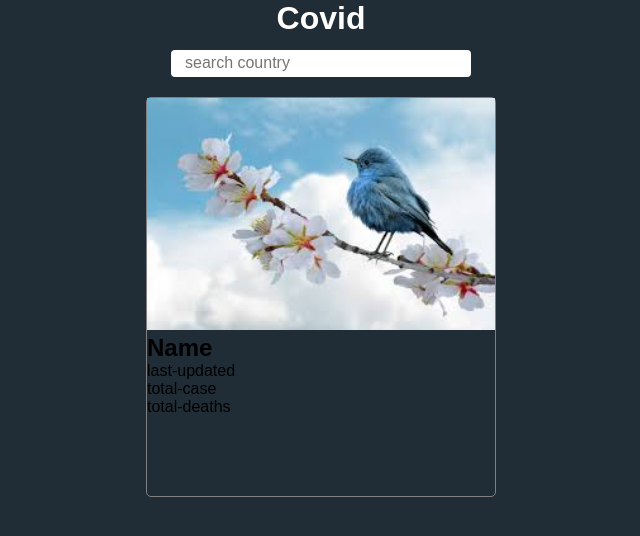
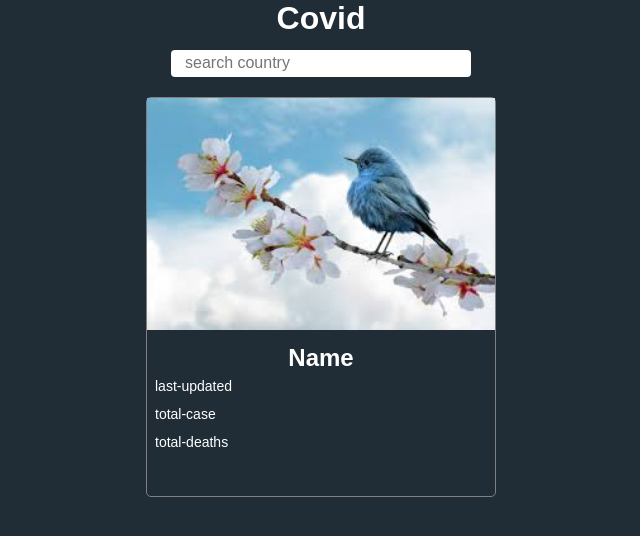
Before and after one commit to wankhedesagar/covid-app, a React (Create React App) app: page / in a window 1280 px wide. Shown: the top 536 px of the page, without its empty margins (319-959 px from the left). Built offline with nearby package versions, Linux system fonts and the light colour scheme.

Commit message:
add css of card_content div and country classname

```diff
--- a/src/component/Covid.css
+++ b/src/component/Covid.css
@@ -42,3 +42,18 @@ h1 {
 .card img {
   width: 100%;
 }
+
+.card_content {
+  color: #fff;
+}
+
+.card_content p {
+  font-size: 14px;
+  padding: 6px 8px;
+}
+
+/* Utility class */
+.country {
+  text-align: center;
+  margin-top: 10px;
+}
```
